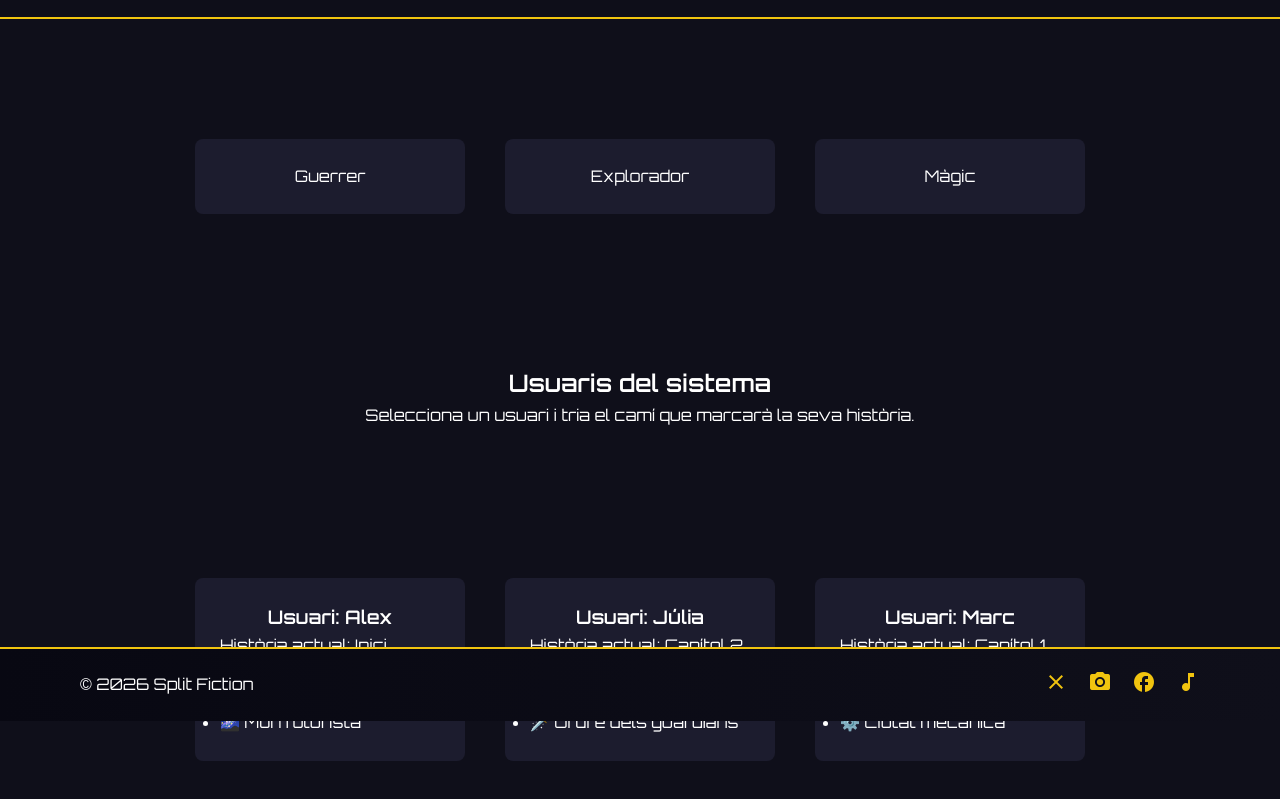
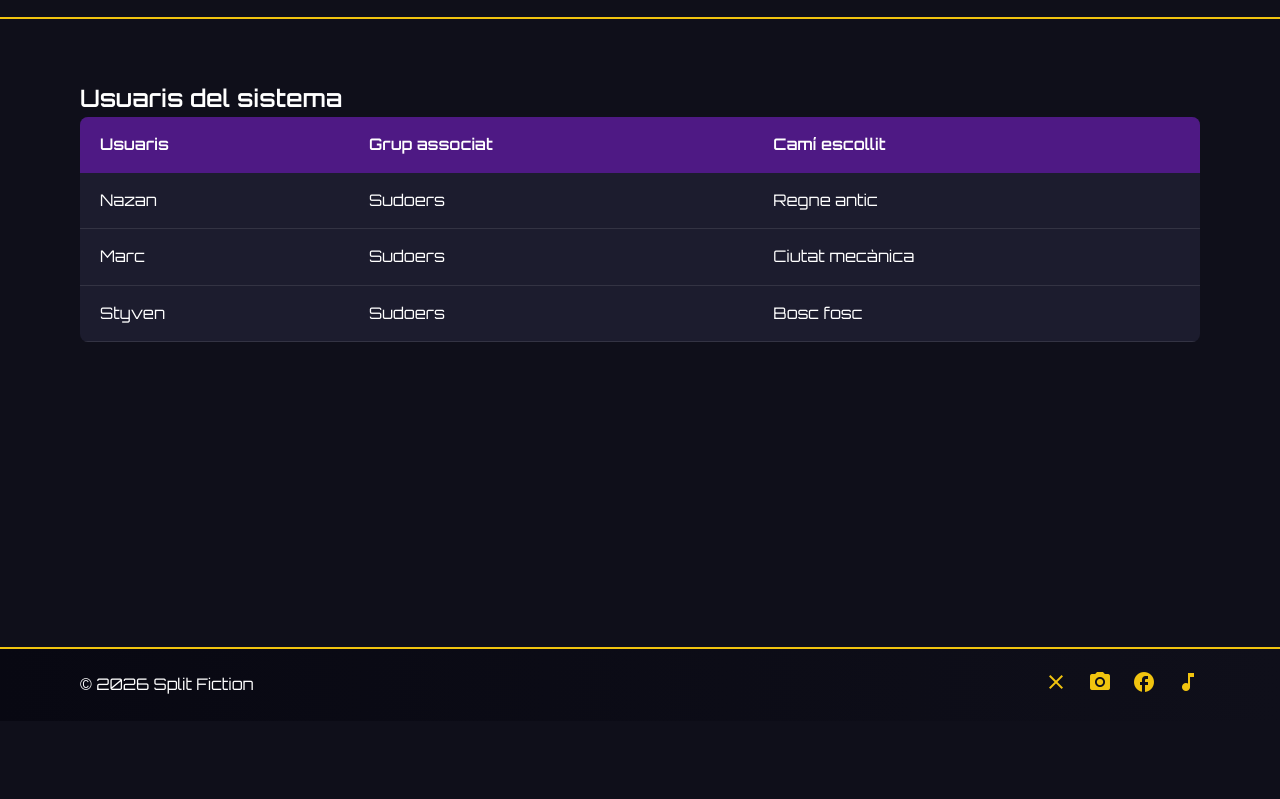
Before and after one commit to NazanAguilar/Proyecto-Split-Fiction, a plain HTML site: page M4/usuari_sistemes.html in a window 1280 px wide. Shown: the part 79-878 px from the top of the page. After the commit the page ends 800 px from the top, so only its background shows below. Drawn offline with Linux system fonts and the light colour scheme.

Commit message:
Canvi historia

```diff
--- a/M4/estils.css
+++ b/M4/estils.css
@@ -258,6 +258,45 @@ input:invalid, textarea:invalid {
   animation-delay: 1s;
 }
 
+.users table {
+  width: 100%;
+  border-collapse: collapse;
+  background: var(--dark-soft);
+  border-radius: 8px;
+  overflow: hidden;
+}
+
+.users th,
+.users td {
+  padding: 15px 20px;
+  text-align: left;
+}
+
+.users thead {
+  background: rgba(90, 24, 154, 0.8);
+}
+
+.users th {
+  font-weight: 600;
+}
+
+.users tbody tr {
+  border-bottom: 1px solid rgba(255,255,255,0.1);
+}
+
+.users tbody tr:hover {
+  background: rgba(241, 196, 15, 0.1);
+}
+
+.users a {
+  color: var(--secondary);
+}
+
+/* Wrapper per fer-la responsive */
+.table-wrapper {
+  overflow-x: auto;
+}
+
 @keyframes draw {
   to {
     stroke-dashoffset: 0;
@@ -327,4 +366,8 @@ input:invalid, textarea:invalid {
   .contact-info iframe {
     height: 300px;
   }
+
+  .table-wrapper {
+  overflow-x: auto;
+  }
 }
--- a/M4/usuari_sistemes.html
+++ b/M4/usuari_sistemes.html
@@ -26,56 +26,40 @@
   </nav>
 </header>
 
-<section class="svg-section">
-<section class="flex">
-  <div class="card">Guerrer</div>
-  <div class="card">Explorador</div>
-  <div class="card">Màgic</div>
+<section class="users">
+  <h2>Usuaris del sistema</h2>
+
+  <div class="table-wrapper">
+    <table>
+      <thead>
+        <tr>
+          <th>Usuaris</th>
+          <th>Grup associat</th>
+          <th>Camí escollit</th>
+        </tr>
+      </thead>
+
+      <tbody>
+        <tr>
+          <td>Nazan</td>
+          <td>Sudoers</td>
+          <td>Regne antic</td>
+        </tr>
+        <tr>
+          <td>Marc</td>
+          <td>Sudoers</td>
+          <td>Ciutat mecànica</td>
+        </tr>
+        <tr>
+          <td>Styven</td>
+          <td>Sudoers</td>
+          <td>Bosc fosc</td>
+        </tr>
+      </tbody>
+    </table>
+  </div>
 </section>
 
-<section>
-  <h2>Usuaris del sistema</h2>
-  <p>
-    Selecciona un usuari i tria el camí que marcarà la seva història.
-  </p>
-</section>
-
-<section class="flex">
-  <div class="card">
-    <h3>Usuari: Alex</h3>
-    <p>Història actual: Inici</p>
-
-    <ul>
-      <li>🌲 Bosc fosc</li>
-      <li>🏰 Regne antic</li>
-      <li>🌌 Món futurista</li>
-    </ul>
-  </div>
-
-  <div class="card">
-    <h3>Usuari: Júlia</h3>
-    <p>Història actual: Capítol 2</p>
-
-    <ul>
-      <li>🔥 Camí del caos</li>
-      <li>🌊 Ciutat submergida</li>
-      <li>🗡️ Ordre dels guardians</li>
-    </ul>
-  </div>
-
-  <div class="card">
-    <h3>Usuari: Marc</h3>
-    <p>Història actual: Capítol 1</p>
-
-    <ul>
-      <li>⛰️ Muntanyes prohibides</li>
-      <li>📜 Arxius secrets</li>
-      <li>⚙️ Ciutat mecànica</li>
-    </ul>
-  </div>
-
-</section>
-</section>
 
 <footer class="footer">
   <span>© 2026 Split Fiction</span>
```
Also changed, not shown: M4/historia.html (+5 -1 lines), M4/index.html (+5 -5 lines), 1 other file.
